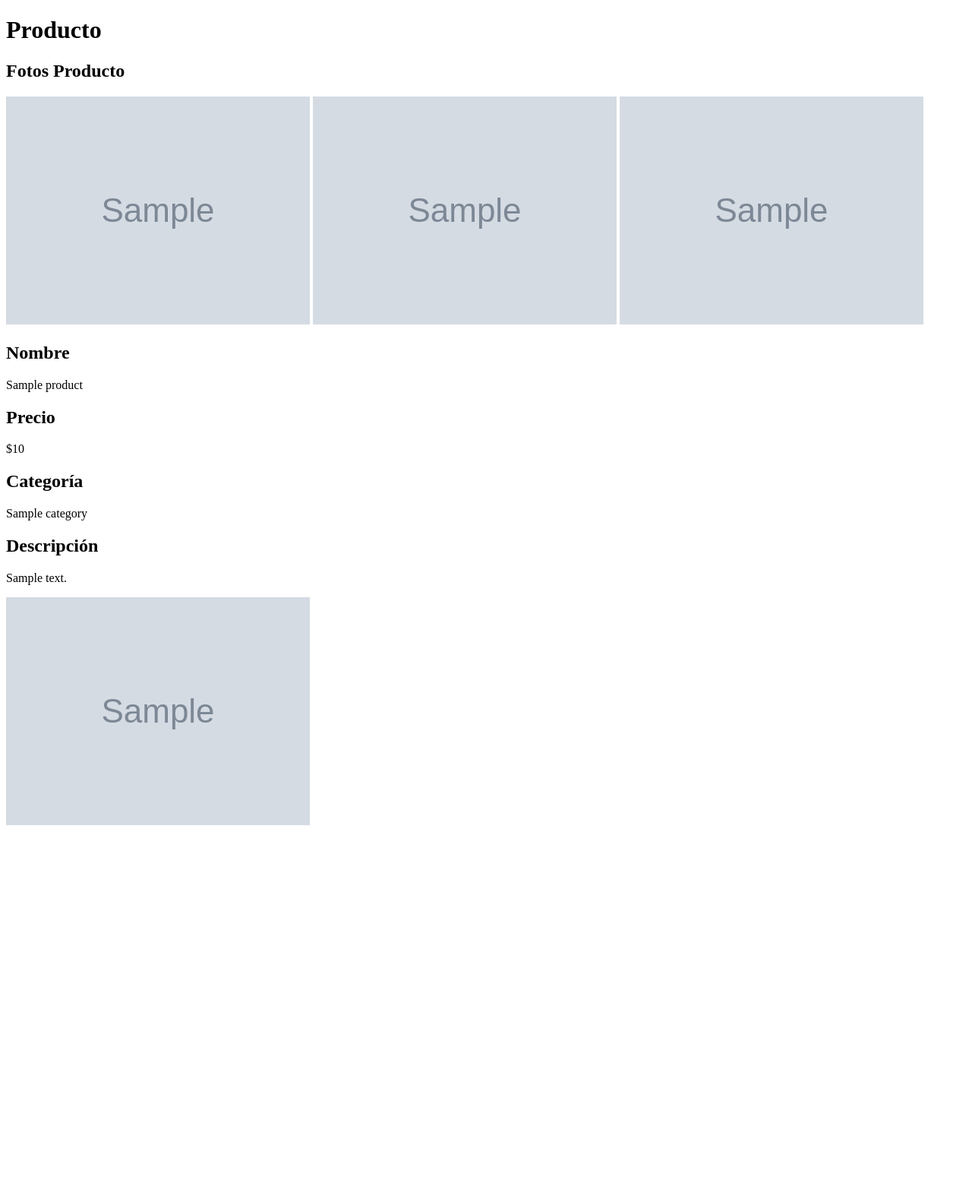
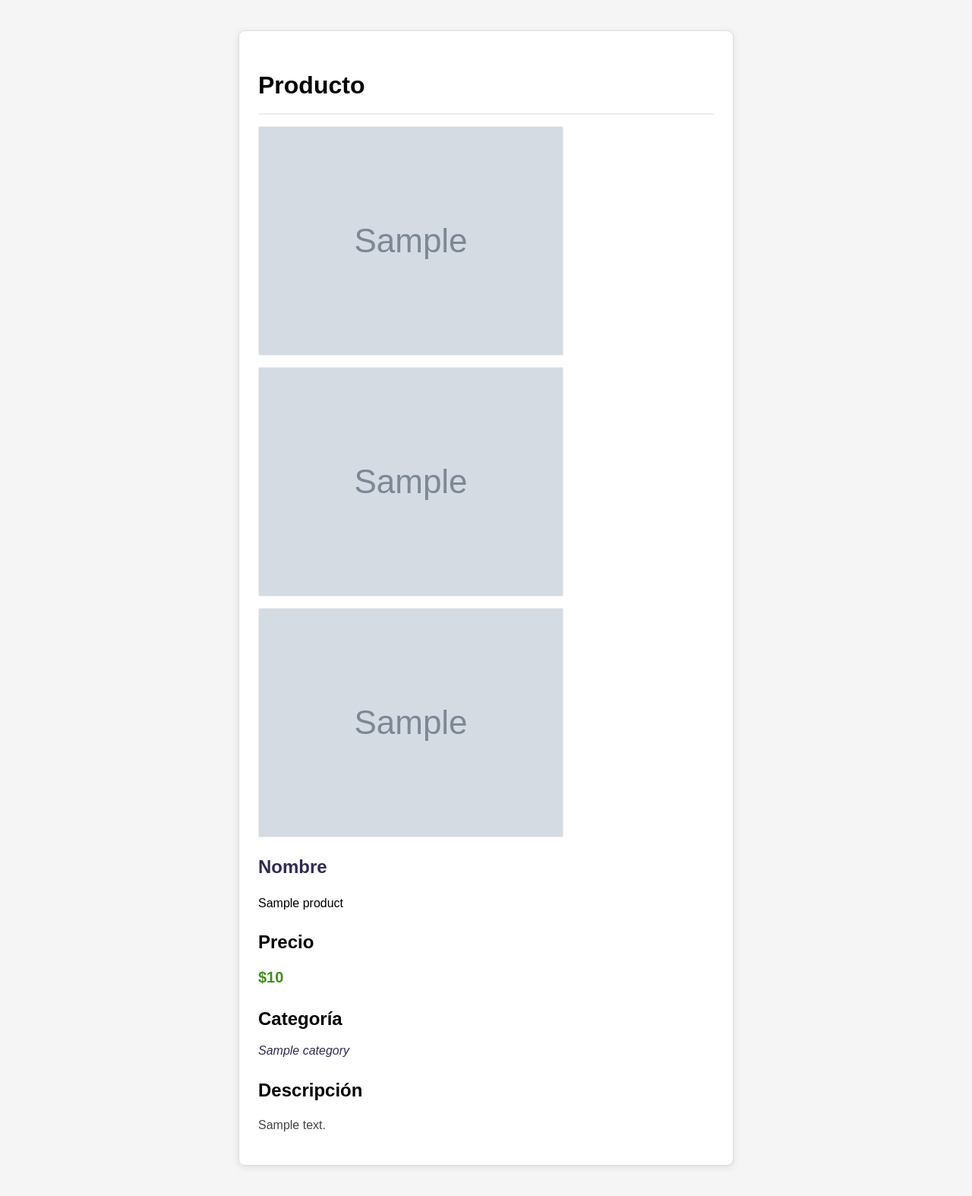
Before and after one commit to DCC-CC4401/2025-1-CC4401-grupo-12, a Django app: template vendelia/marketplace/templates/marketplace/product_detail.html in a window 1280 px wide. Shown: the whole page at 76% size. Before the commit the page ends 1086 px from the top, so only its background shows below. Run offline with Django 3.2, Linux system fonts and the light colour scheme; the template is opened without the code that fills it: most values are stand-ins (such as "Sample title", 1, 10 or a date in 2020); grey boxes marked "Sample" are stand-in pictures; parts of the project's set-up code (start-up, migrations or seed data) failed here and were passed over.

Commit message:
style applied to HTML}

```diff
--- a/vendelia/marketplace/templates/marketplace/product_detail.html
+++ b/vendelia/marketplace/templates/marketplace/product_detail.html
@@ -3,29 +3,28 @@
 <head>
     <meta charset="UTF-8">
     <title>{{ product.name }}</title>
+    <link rel="stylesheet" type="text/css" href="static/marketplace/style.css">
 </head>
 <body>
+    <div class="product-container">
         <h1>Producto</h1>
 
-    <div>
-        <h2>Fotos Producto</h2>
-        <img src="{{ product.photos.url }}" alt="{{ product.name }}">
-        <img src="{{ product.photos.url }}" alt="{{ product.name }}">
-        <img src="{{ product.photos.url }}" alt="{{ product.name }}">
-    </div>
+        <img class="product-image" src="{{ product.photos.url }}" alt="{{ product.name }}">
+        <img class="product-image" src="{{ product.photos.url }}" alt="{{ product.name }}">
+        <img class="product-image" src="{{ product.photos.url }}" alt="{{ product.name }}">
 
-    <h2>Nombre</h2>
+        <h2 class="product-name">Nombre</h2>
         <p>{{ product.name }}</p>
 
         <h2>Precio</h2>
-    <p>${{ product.price }}</p>
+        <p class="product-price">${{ product.price }}</p>
 
         <h2>Categoría</h2>
-    <p>{{ product.category }}</p>
+        <p class="product-category">{{ product.category }}</p>
 
         <h2>Descripción</h2>
-    <p>{{ product.description }}</p>
+        <p class="product-description">{{ product.description }}</p>
 
-    <img src="{{ product.photos.url }}" alt="{{ product.name }}">
+    </div>
 </body>
 </html>
```
Lines whose indentation alone changed are shown as unchanged.
